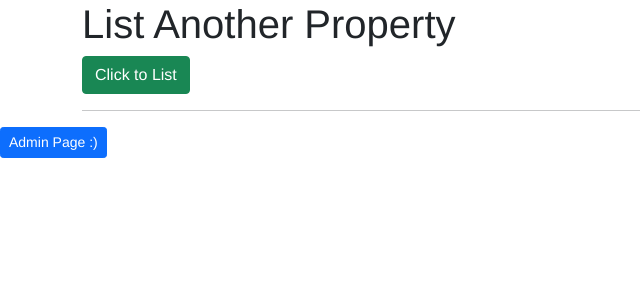
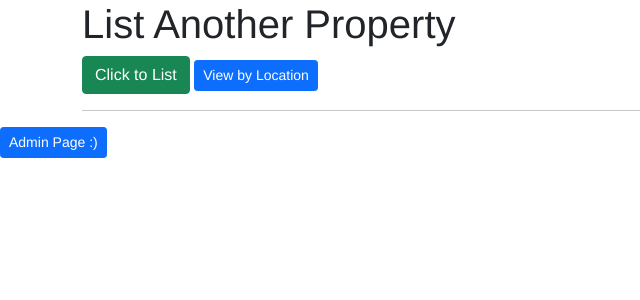
Before and after one commit to nleonar7/FlaskApp, a Flask app: page /property/ratingsByUser in a window 1280 px wide. Shown: the part 56-356 px from the top of the page, without its empty margins (0-640 px from the left). Run offline with Flask 2, Linux system fonts and the light colour scheme; the visitor is signed in with stand-in values (Sample User, id 1); data comes from the database, SQL or seed files in the repository; data that the repository does not hold is empty; some libraries are stand-ins or nearby versions.

```diff
--- a/flaskblog/templates/ratings_by_user.html
+++ b/flaskblog/templates/ratings_by_user.html
@@ -10,6 +10,7 @@
 {% block body%}
     {% if current_user.admin == True %}
         <h1>List Another Property</h1> <a class="btn btn-success" href="/property/new">Click to List</a>
+        <a class="btn btn-primary btn-sm" href='/property/ratings'>View by Location</a>
     {% endif %}
 
     <hr>
```
